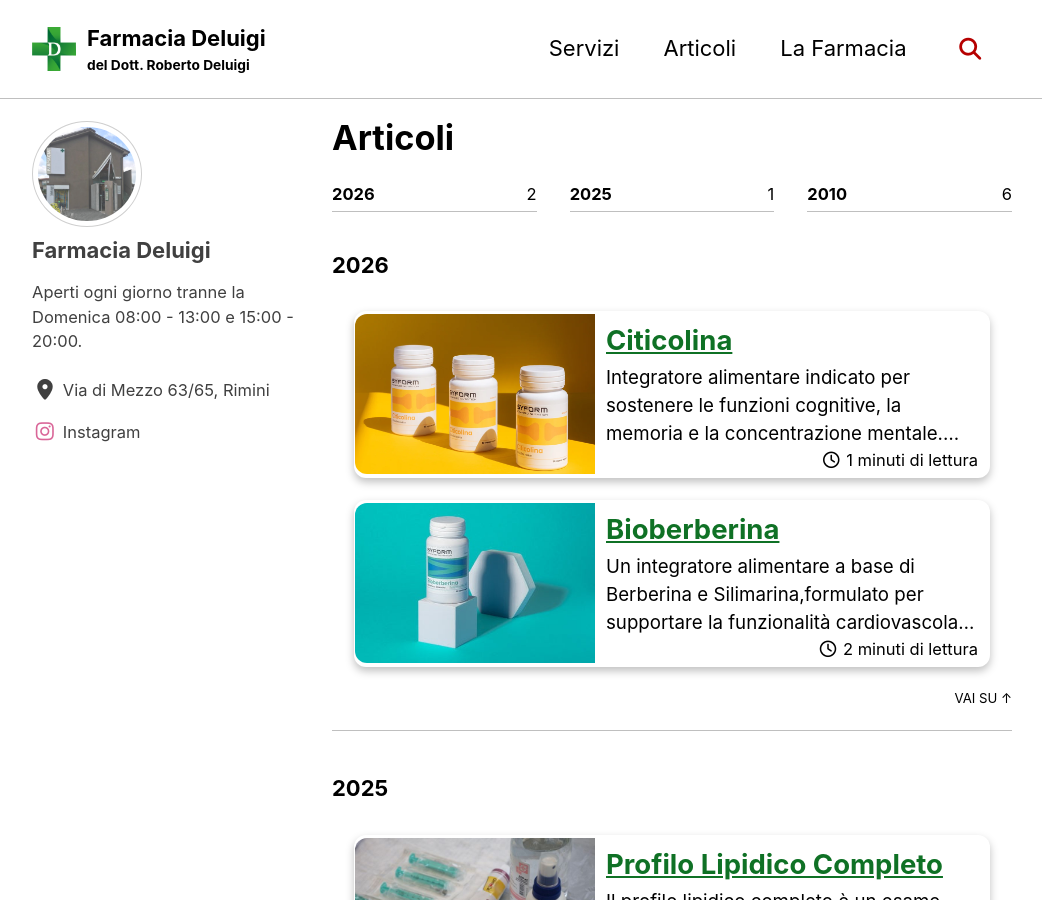
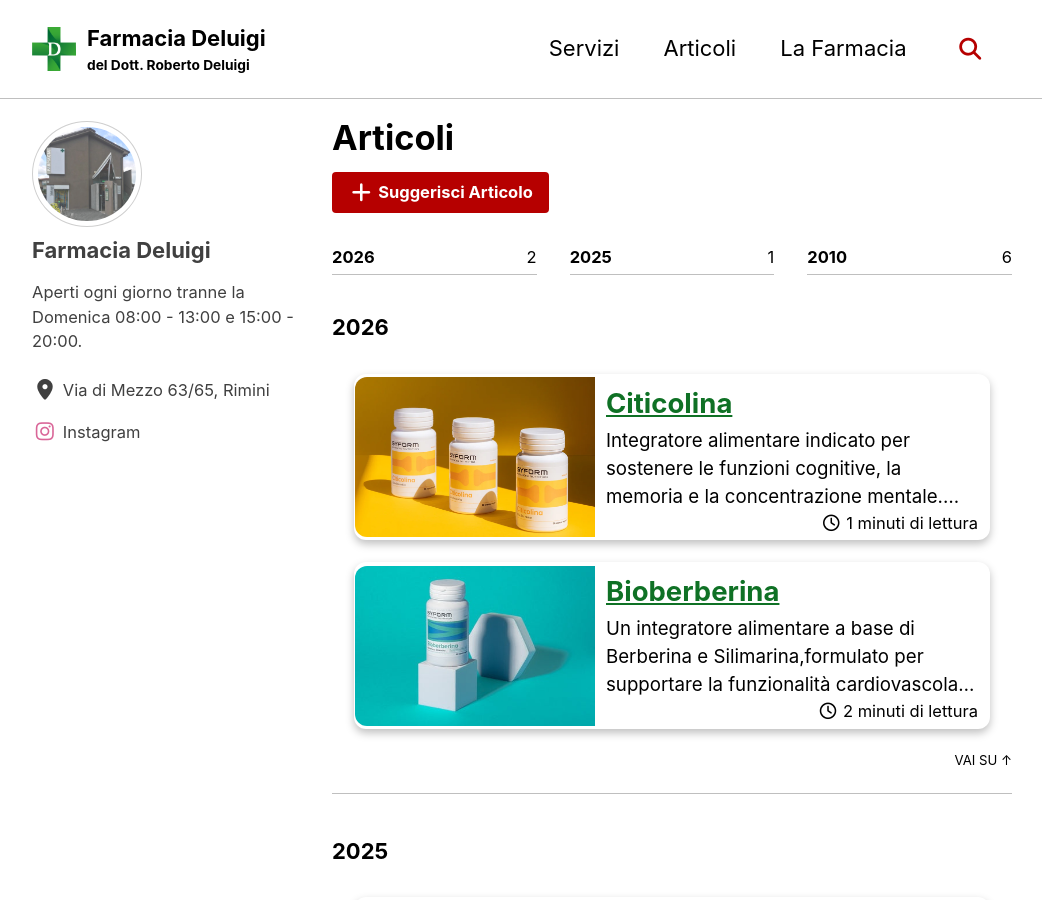
Before and after one commit to farmdeluigi/FarmaciaDeluigi, a Jekyll site: the page built from _pages/year-archive.md, in a window 1280 px wide and 900 px high. Shown: the whole window, without its empty margins (118-1160 px from the left). Built offline with Jekyll 4.4.1, drawn with Linux system fonts in a browser that asks for light colours; cached includes are drawn as plain includes.

Commit message:
add Articles button (WIP)

```diff
--- a/_layouts/posts.html
+++ b/_layouts/posts.html
@@ -4,6 +4,14 @@ layout: archive
 {%- assign locale = page.locale | default: layout.locale | default: site.locale %}
 
 {{ content }}
+
+{% if page.header.actions %}
+  <div style="text-align: left; margin-bottom: 0;">
+    {% for action in page.header.actions %}
+      <a href="{{ action.url | relative_url }}" class="btn {{ action.btn_class | default: 'btn--primary' }}">{{ action.label }}</a>
+    {% endfor %}
+  </div>
+{% endif %}
 
 <ul class="taxonomy__index">
   {% assign postsInYear = site.posts | where_exp: "item", "item.hidden != true" | group_by_exp: 'post', 'post.date | date: "%Y"' %}
--- a/_pages/year-archive.md
+++ b/_pages/year-archive.md
@@ -4,4 +4,9 @@ permalink: /posts/
 layout: posts
 author_profile: true
 classes: wide
+header:
+  actions:
+    - label: "<i class='fa-solid fa-plus fa-lg'></i> Suggerisci Articolo"
+      url: "/servizi/richiesta-articoli/"
+      btn_class: "btn--primary"
 ---
```
